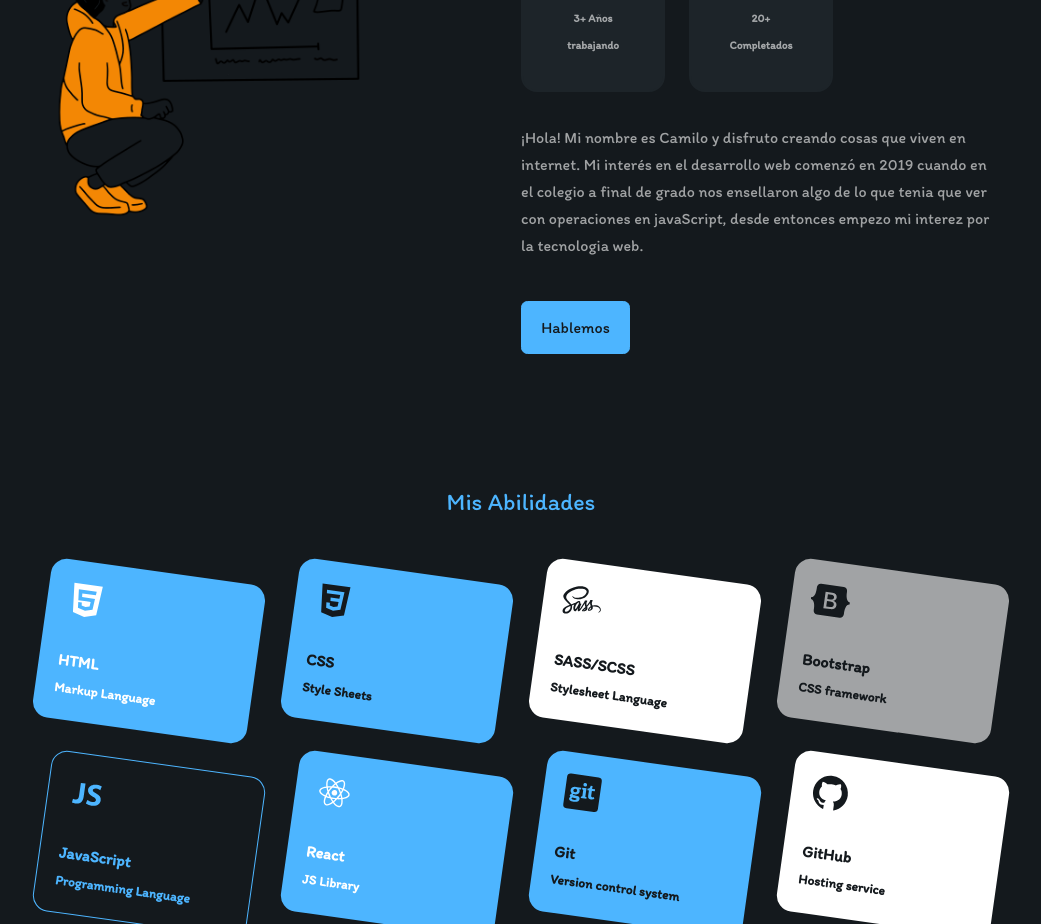
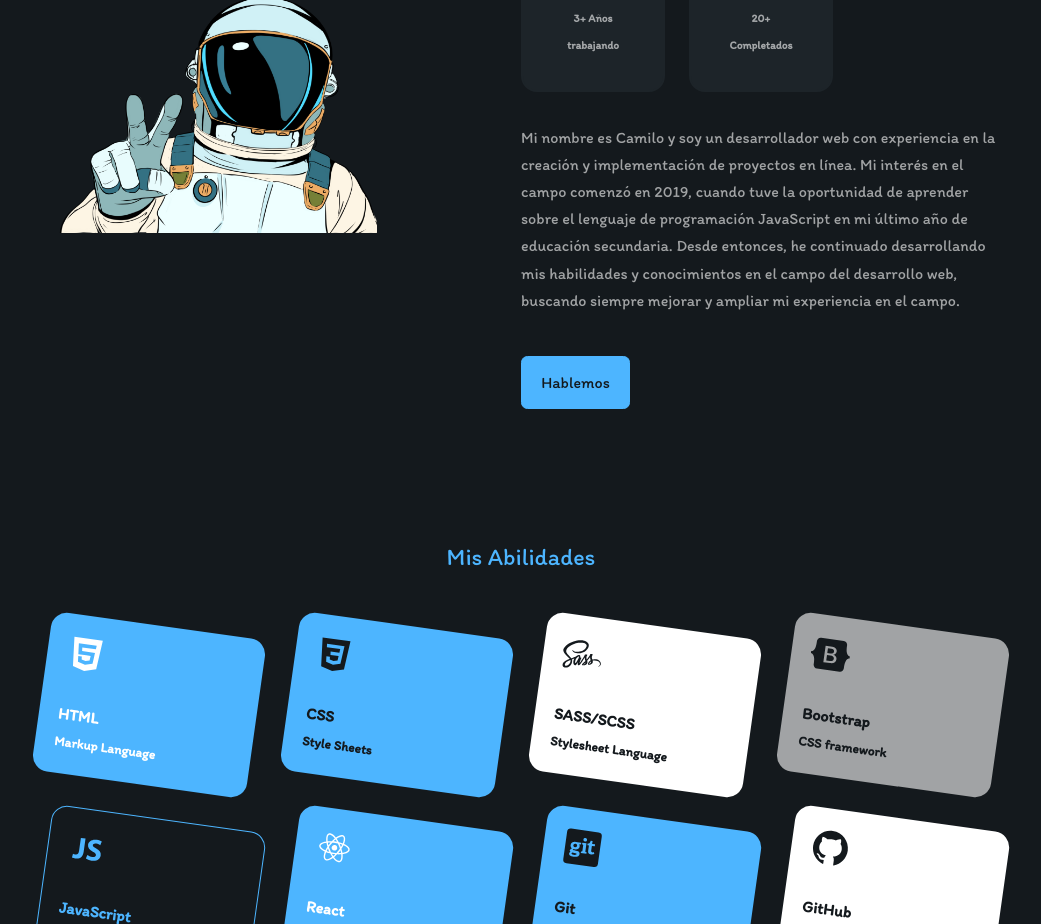
Before and after one commit to codigo-natural/portfolio, a React (Create React App) app: page / in a window 1280 px wide. Shown: the part 1120-2044 px from the top of the page, without its empty margins (119-1160 px from the left). Built offline with nearby package versions, Linux system fonts and the light colour scheme.

Commit message:
se agrego informacion hacerca de mi

```diff
--- a/src/components/about/About.jsx
+++ b/src/components/about/About.jsx
@@ -33,7 +33,7 @@ const About = () => {
 
           </div>
           <p>
-                        ¡Hola! Mi nombre es Camilo y disfruto creando cosas que viven en internet. Mi interés en el desarrollo web comenzó en 2019 cuando en el colegio a final de grado nos ensellaron algo de lo que tenia que ver con operaciones en javaScript, desde entonces empezo mi interez por la tecnologia web.
+          Mi nombre es Camilo y soy un desarrollador web con experiencia en la creación y implementación de proyectos en línea. Mi interés en el campo comenzó en 2019, cuando tuve la oportunidad de aprender sobre el lenguaje de programación JavaScript en mi último año de educación secundaria. Desde entonces, he continuado desarrollando mis habilidades y conocimientos en el campo del desarrollo web, buscando siempre mejorar y ampliar mi experiencia en el campo.
           </p>
 
           <a href="#contact" className="btn btn-primary">Hablemos</a>
```
Also changed, not shown: src/assets/me-about.png. Lines whose indentation alone changed are shown as unchanged.
